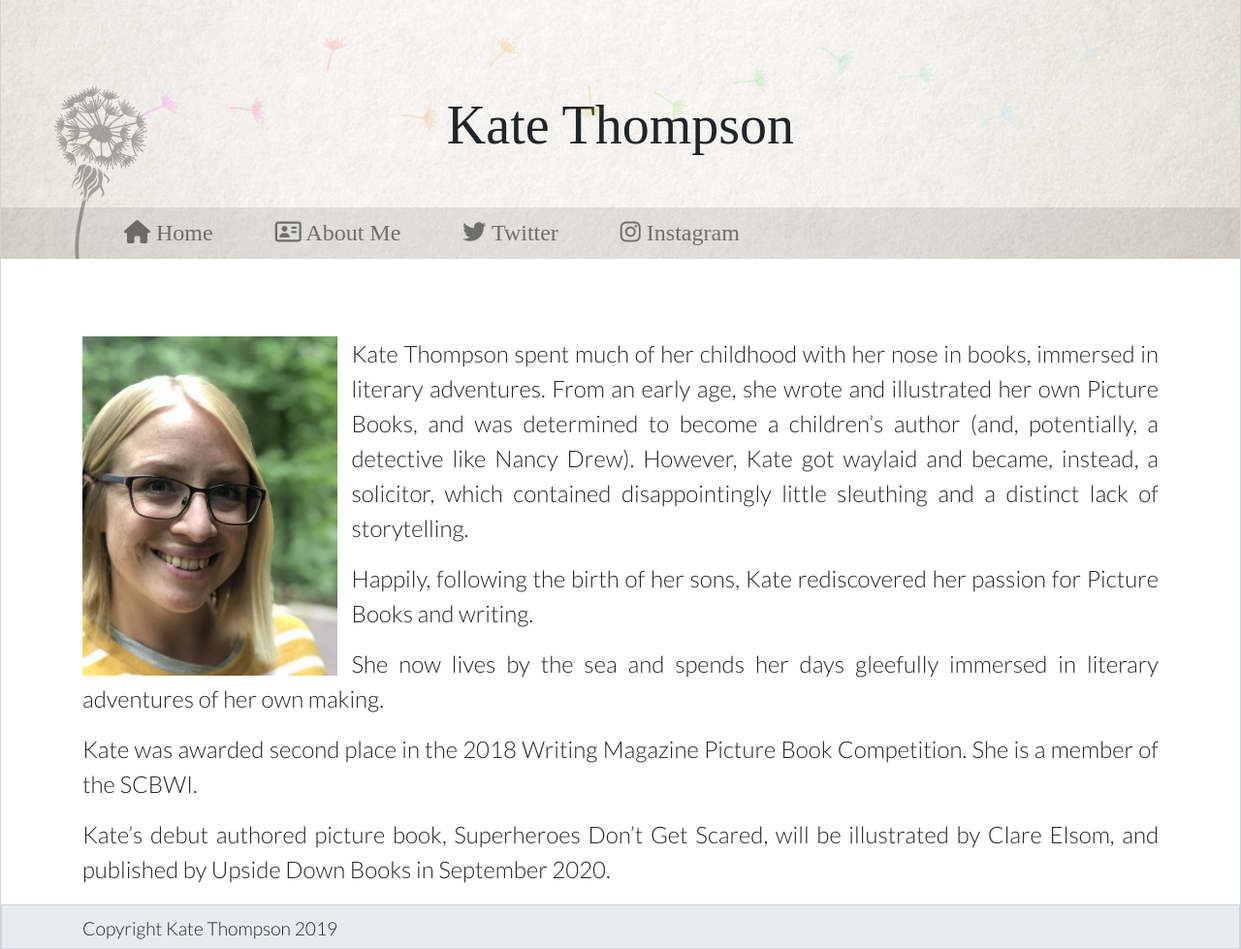
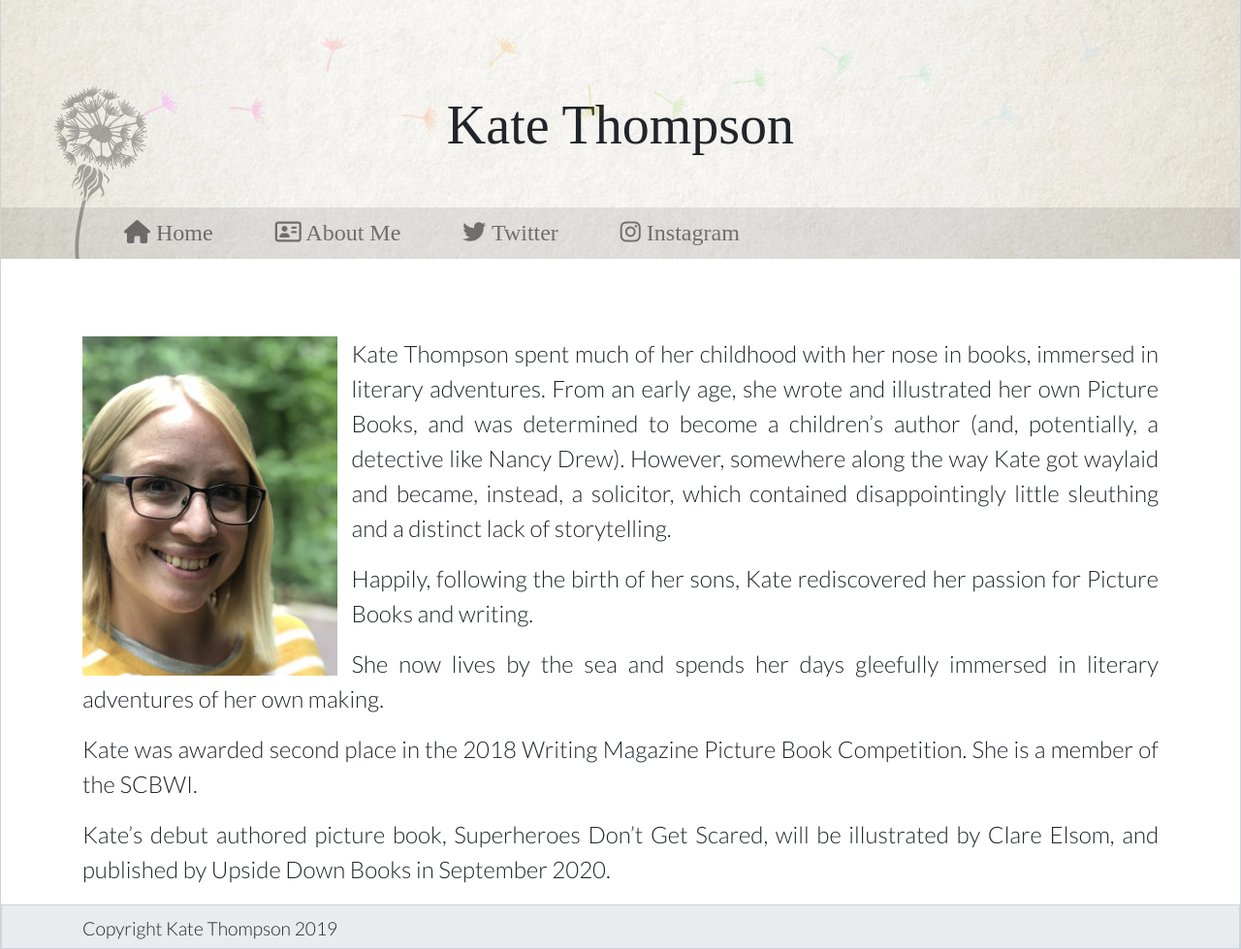
Before and after one commit to KateThompsonWrites/KateThompsonWrites.github.io, a Jekyll site: the page built from about.md, in a window 1280 px wide. Shown: the whole page at 97% size. Built offline with Jekyll 4.4.1, drawn with Linux system fonts in a browser that asks for light colours; nearby versions of some CDN libraries; some web fonts are replaced; our own code applies the rules of GitHub Pages for plain Markdown files.

Commit message:
Tweaking about:

```diff
--- a/about.md
+++ b/about.md
@@ -4,7 +4,7 @@
   <img src="/assets/images/kate-thompson-photo.jpg" alt="Kate Thompson" class="float-sm-left pl-0 col-lg-3 col-sm-6">
 </picture>
 
-Kate Thompson spent much of her childhood with her nose in books, immersed in literary adventures. From an early age, she wrote and illustrated her own Picture Books, and was determined to become a children’s author (and, potentially, a detective like Nancy Drew). However, Kate got waylaid and became, instead, a solicitor, which contained disappointingly little sleuthing and a distinct lack of storytelling.
+Kate Thompson spent much of her childhood with her nose in books, immersed in literary adventures. From an early age, she wrote and illustrated her own Picture Books, and was determined to become a children’s author (and, potentially, a detective like Nancy Drew). However, somewhere along the way Kate got waylaid and became, instead, a solicitor, which contained disappointingly little sleuthing and a distinct lack of storytelling.
 
 Happily, following the birth of her sons, Kate rediscovered her passion for Picture Books and writing.
 
```
